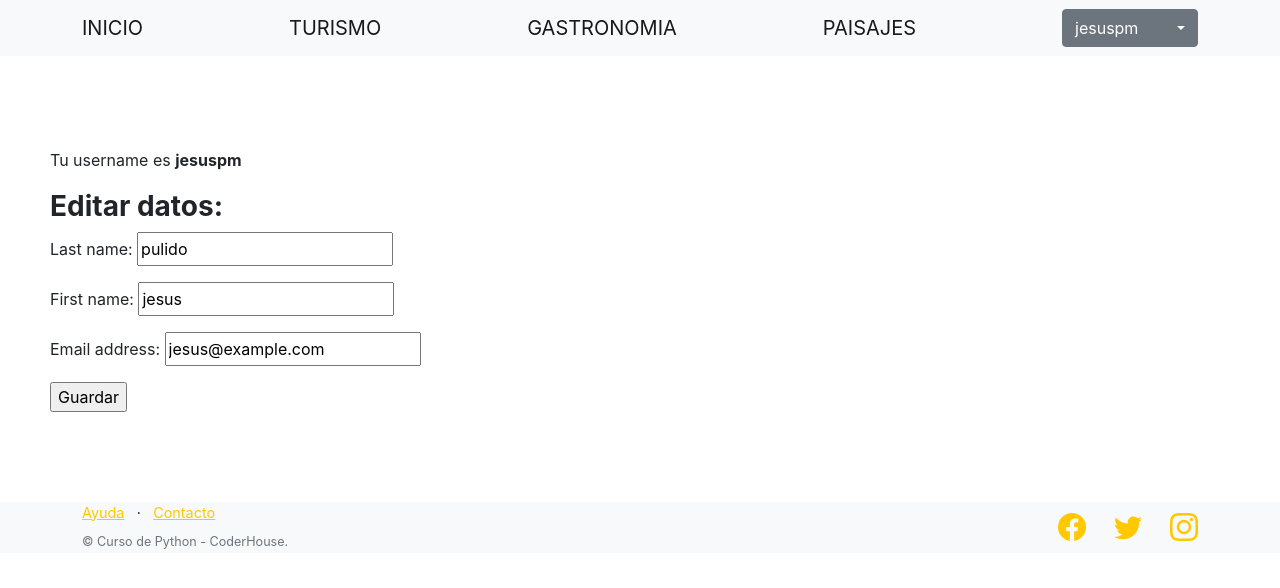
After one commit to Jesuspm91/PROYECTO_FINAL_JESUS_PULIDO, a Django app: page /vzla/editar-perfil/ in a window 1280 px wide. The commit adds this page. Shown: the top 588 px of the page. Run offline with Django 4.2, Linux system fonts and the light colour scheme; a user stored in the database is signed in; some libraries are stand-ins or nearby versions.

Commit message:
Edicion de perfiles

```diff
--- a/CoderHouse/settings.py
+++ b/CoderHouse/settings.py
@@ -10,6 +10,7 @@ For the full list of settings and their values, see
 https://docs.djangoproject.com/en/4.1/ref/settings/
 """
 
+import os
 from pathlib import Path
 
 # Build paths inside the project like this: BASE_DIR / 'subdir'.
@@ -126,3 +127,8 @@ STATICFILES_DIRS = [
 # https://docs.djangoproject.com/en/4.1/ref/settings/#default-auto-field
 
 DEFAULT_AUTO_FIELD = 'django.db.models.BigAutoField'
+
+LOGIN_URL = 'login'
+
+MEDIA_URL = '/media/'
+MEDIA_ROOT = os.path.join(BASE_DIR, 'media')
--- a/vzla/forms.py
+++ b/vzla/forms.py
@@ -18,8 +18,13 @@ class Turismo_crear(forms.Form):
     descripcion = forms.CharField (widget = forms.Textarea)
 
 class UserRegisterForm(UserCreationForm):
-    password1 = forms.CharField(label = 'Contraseña', widget=forms.PasswordInput)
-    password2 = forms.CharField(label = 'Repetir contraseña', widget=forms.PasswordInput)
+    password1 = forms.CharField(label = 'Password', widget=forms.PasswordInput)
+    password2 = forms.CharField(label = 'Confirm Password', widget=forms.PasswordInput)
     class Meta:
         model = User
-        fields = {'username','first_name','last_name','email','password1','password2'}
+        fields = ['username','first_name','last_name','email','password1','password2']
+
+class UserUpdateForm(forms.ModelForm):
+    class Meta:
+        model = User
+        fields = ['last_name', 'first_name', 'email']
--- a/vzla/templates/vzla/base.html
+++ b/vzla/templates/vzla/base.html
@@ -28,10 +28,37 @@
         <!-- Navigation-->
         <nav class="navbar navbar-light bg-light static-top">
             <div class="container">
+                <a class="navbar-brand" href="{% url 'inicio' %}">INICIO</a>
                 <a class="navbar-brand" href="{% url 'turismo' %}">TURISMO</a>
                 <a class="navbar-brand" href="{% url 'gastronomia' %}">GASTRONOMIA</a>
                 <a class="navbar-brand" href="{% url 'paisajes' %}">PAISAJES</a>
-                <a class="btn btn-primary" href="{% url 'inicio' %}">INICIAR</a>
+                {% if user.is_authenticated %}
+                <div class="dropdown">
+                    <button class="btn btn-secondary dropdown-toggle" type="button" id="dropdownMenuButton1" data-bs-toggle="dropdown" aria-expanded="false">
+                        <div style="display: inline-flex;">
+                            <span style="padding: 0px 30px 0px 0px;">{{ user.username }}</span>
+                            <div>
+                                <img src="{{ user.avatar.imagen.url }}" style="width:50px;"/>
+                            </div>
+                        </div>
+                    </button>
+                    <ul class="dropdown-menu" aria-labelledby="dropdownMenuButton1">
+                        <li>
+                            <a class="dropdown-item" href="{% url 'editar_perfil' %}">Editar mis datos</a>
+                        </li>
+                        <li>
+                            <a class="dropdown-item" href="">Agregar Avatar</a>
+                        </li>
+                        <li>
+                            <a class="dropdown-item" href="{% url 'logout' %}"><strong>Cerrar Sesión</strong></a></li>
+                        </li>
+                    </ul>
+                  </div>
+                </div>
+                {% else %}
+                <a class="btn btn-primary" href="{% url 'login' %}">Iniciar sesión</a>
+                <a class="btn btn-secondary" href="{% url 'registro' %}">Registro</a>
+                {% endif %}
             </div>
         </nav>
 
--- /dev/null
+++ b/vzla/templates/vzla/formulario_perfil.html
@@ -0,0 +1,12 @@
+{% extends "vzla/base.html" %}
+
+{% block contenido %}
+<p>Tu username es <b>{{ object.username }}</b></p>
+
+<h3>Editar datos:</h3>
+<form method="post">
+  {% csrf_token %}
+  {{ form.as_p }}
+  <input type="submit" value="Guardar"/>
+</form>
+{% endblock contenido %}
--- a/vzla/templates/vzla/inicio.html
+++ b/vzla/templates/vzla/inicio.html
@@ -4,5 +4,6 @@
 
 {% block contenido %}
 {% include "vzla/saludo.html" %}
-<h1>Bienvenidos a Venezuela</h1>
+<h1>Bienvenidos a Venezuela. </h1>
+<h1>{{request.user.first_name}} {{request.user.last_name}}</h1>
 {% endblock contenido %}
--- a/vzla/templates/vzla/registro.html
+++ b/vzla/templates/vzla/registro.html
@@ -3,9 +3,10 @@
 {% block subtitulo %}Registro de nuevo usuario{% endblock subtitulo %}
 
 {% block contenido %}
-<form method='post'>
+
+<form action = "" method = "post">
     {% csrf_token %}
-    {{ form.as_p }}
+    {{form.as_ul }}
     <input type='submit' value='Registrarse' />
 </form>
 {% endblock contenido %}
--- a/vzla/templates/vzla/saludo.html
+++ b/vzla/templates/vzla/saludo.html
@@ -1,3 +1,3 @@
 <div>
-    <h1> Saludos usuarios xx</h1>
+    <h1> Saludos usuario <h1>{{request.user.username}}</h1> </h1>
 </div>
--- a/vzla/urls.py
+++ b/vzla/urls.py
@@ -3,7 +3,8 @@ from django.urls import path
 from vzla.views import (
     paisajes, gastronomia, turismo,
     crear_gastro, crear_paisaje, crear_turismo,
-    registro,
+    registro, login_view, logout_view,
+    ProfileUpdateView,
 )
 urlpatterns = [
     path('paisajes/', paisajes, name='paisajes'),
@@ -13,4 +14,7 @@ urlpatterns = [
     path('crear-paisaje/', crear_paisaje, name='crear_paisaje'),
     path('crear-turismo/', crear_turismo, name='crear_turismo'),
     path('registro/', registro, name='registro'),
+    path('login/', login_view, name='login'),
+    path('logout/', logout_view.as_view(), name='logout'),
+    path('editar-perfil/', ProfileUpdateView.as_view(), name="editar_perfil"),
 ]
--- a/vzla/views.py
+++ b/vzla/views.py
@@ -13,7 +13,7 @@ from django.contrib.auth.decorators import login_required
 from django.contrib.auth.mixins import LoginRequiredMixin
 
 from vzla.models import Paisajes,Gastronomia,Turismo
-from vzla.forms import Gastro_crear, Paisaje_crear, Turismo_crear, UserRegisterForm
+from vzla.forms import Gastro_crear, Paisaje_crear, Turismo_crear, UserRegisterForm,UserUpdateForm
 
 #user admin pass EntregaFinal
 
@@ -76,7 +76,6 @@ def crear_turismo(request):
 def registro(request):
     if request.method == "POST":
         formulario = UserRegisterForm(request.POST)
-
         if formulario.is_valid():
             formulario.save()
             url_existosa = reverse('inicio')
@@ -84,3 +83,33 @@ def registro(request):
     else:
         formulario = UserRegisterForm()
     return render(request=request, template_name='vzla/registro.html', context = {'form': formulario},)
+
+def login_view(request):
+    if request.method == "POST":
+        form = AuthenticationForm(request, data=request.POST)
+        if form.is_valid():
+            data = form.cleaned_data
+            usuario = data.get('username')
+            password = data.get('password')
+            user = authenticate(username=usuario,password=password)
+            if user:
+                login(request=request,user=user)
+                url_exitosa = reverse('inicio')
+                return redirect(url_exitosa)
+    else: #GET
+        form = AuthenticationForm()
+    return render(request=request,
+                template_name='vzla/login.html',
+                context = {'form': form},)
+
+class logout_view(LogoutView):
+    template_name = 'vzla/logout.html'
+    #next_page = reverse_lazy('inicio')
+
+class ProfileUpdateView(LoginRequiredMixin, UpdateView):
+    model = User
+    form_class = UserUpdateForm
+    success_url = reverse_lazy('inicio')
+    template_name = 'vzla/formulario_perfil.html'
+    def get_object(self, queryset=None):
+        return self.request.user
```
Also changed, not shown: vzla/templates/vzla/login.html (added, +11 -0 lines), vzla/templates/vzla/logout.html (added, +7 -0 lines), db.sqlite3, 2 other files.
